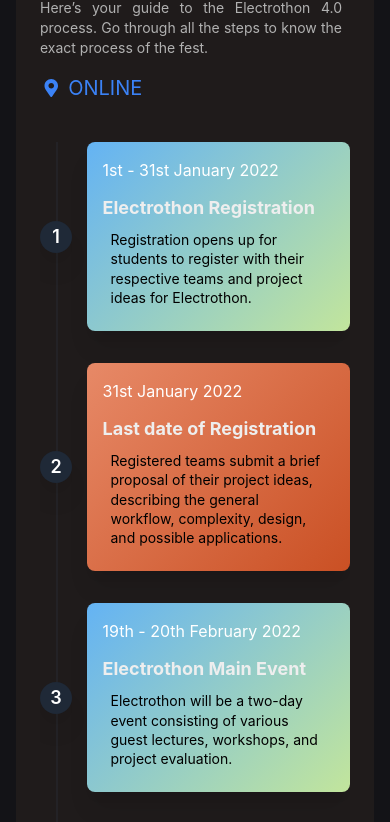
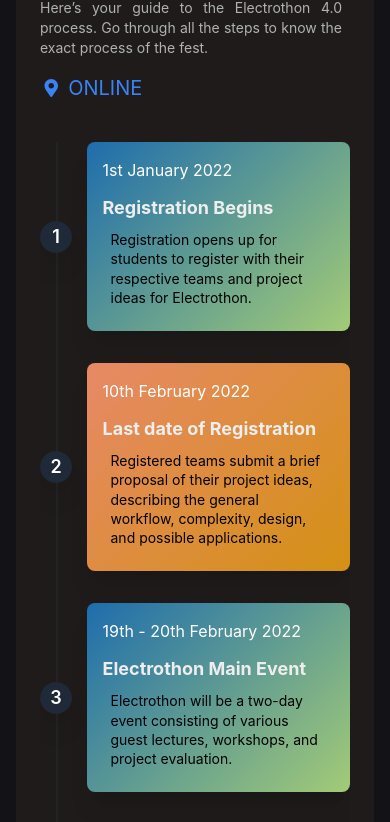
Before and after one commit to spec-nith/Electrothon, a React (Create React App) app: page / in a window 390 px wide. Shown: the part 3254-4076 px from the top of the page. Built offline with nearby package versions, Linux system fonts and the light colour scheme.

Commit message:
Color updates, change registration end date
Signed-off-by: Avishrant Sharma <avishrants@gmail.com>

```diff
--- a/src/components/Schedule/schedule.css
+++ b/src/components/Schedule/schedule.css
@@ -1,16 +1,15 @@
 .schedule-block1{
-    background: linear-gradient(
-      135deg, #64b3f4, #c2e59c);
+    background: linear-gradient(135deg, #1e6dad, #a3cb77);
 }
 
 .schedule-block2{
     background: linear-gradient(135deg, #60b4ec, #0a76e2);
 }
 
+.schedule-block3{
+    background: linear-gradient(135deg, #e78967, #d49114);
+}
+
 .schedule-block4{
     background: linear-gradient(135deg, #eea849, #f46b45);
 }
-
-.schedule-block3{
-    background: linear-gradient(135deg, rgb(231, 137, 103), rgb(202, 80, 36));
-}
--- a/src/components/Schedule/schedule.js
+++ b/src/components/Schedule/schedule.js
@@ -21,14 +21,14 @@ export default function Schedule() {
   });
   const array = [
     {
-      title: "Electrothon Registration",
+      title: "Registration Begins",
       para: "Registration opens up for students to register with their respective teams and project ideas for Electrothon.",
-      date: "1st - 31st January 2022",
+      date: "1st January 2022",
     },
     {
       title: "Last date of Registration",
       para: "Registered teams submit a brief proposal of their project ideas, describing the general workflow, complexity, design, and possible applications.",
-      date: "31st January 2022",
+      date: "10th February 2022",
     },
     {
       title: "Electrothon Main Event",
@@ -64,7 +64,7 @@ export default function Schedule() {
           >
             {props.props.title}
           </span>
-          <p className="text-sm md:text-base leading-snug text-black-50 text-opacity-100 p-4">
+          <p className="text-sm md:text-base leading-snug text-black-50 p-4 w-full">
             {props.props.para}
           </p>
         </div>
```
